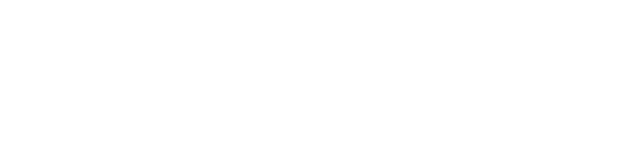
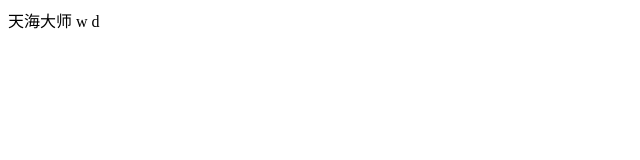
Before and after one commit to GarbleCM/project_1, a plain HTML site: page index.html in a window 1280 px wide. Shown: the whole page, without its empty margins (0-640 px from the left). Drawn offline with Linux system fonts and the light colour scheme.

Commit message:
第一个测试

```diff
--- a/index.html
+++ b/index.html
@@ -1,12 +1,17 @@
 <!DOCTYPE html>
 <html lang="en">
+
 <head>
     <meta charset="UTF-8">
     <meta http-equiv="X-UA-Compatible" content="IE=edge">
     <meta name="viewport" content="width=device-width, initial-scale=1.0">
     <title>Document</title>
 </head>
+
 <body>
+    <div>天海大师
+        <span>w d </span>
+    </div>
+</body>
 
-</body>
 </html>
```
